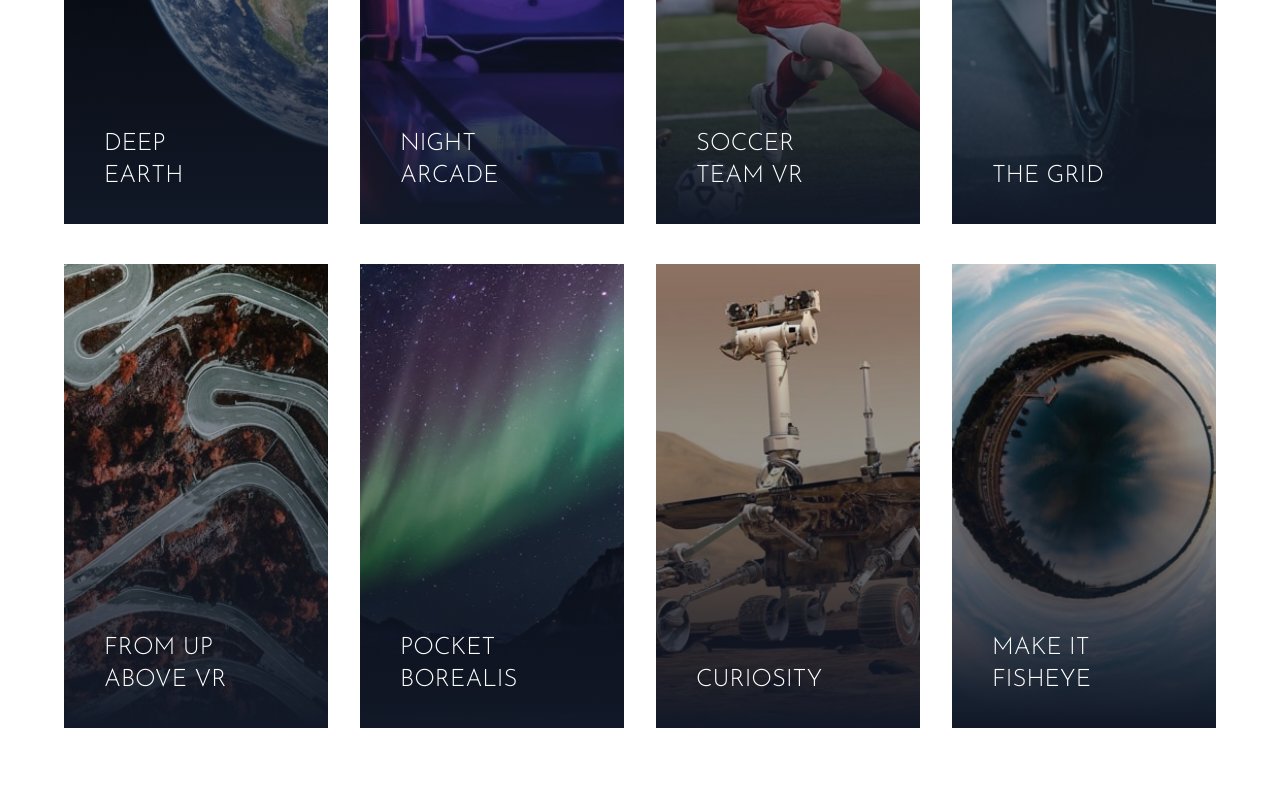
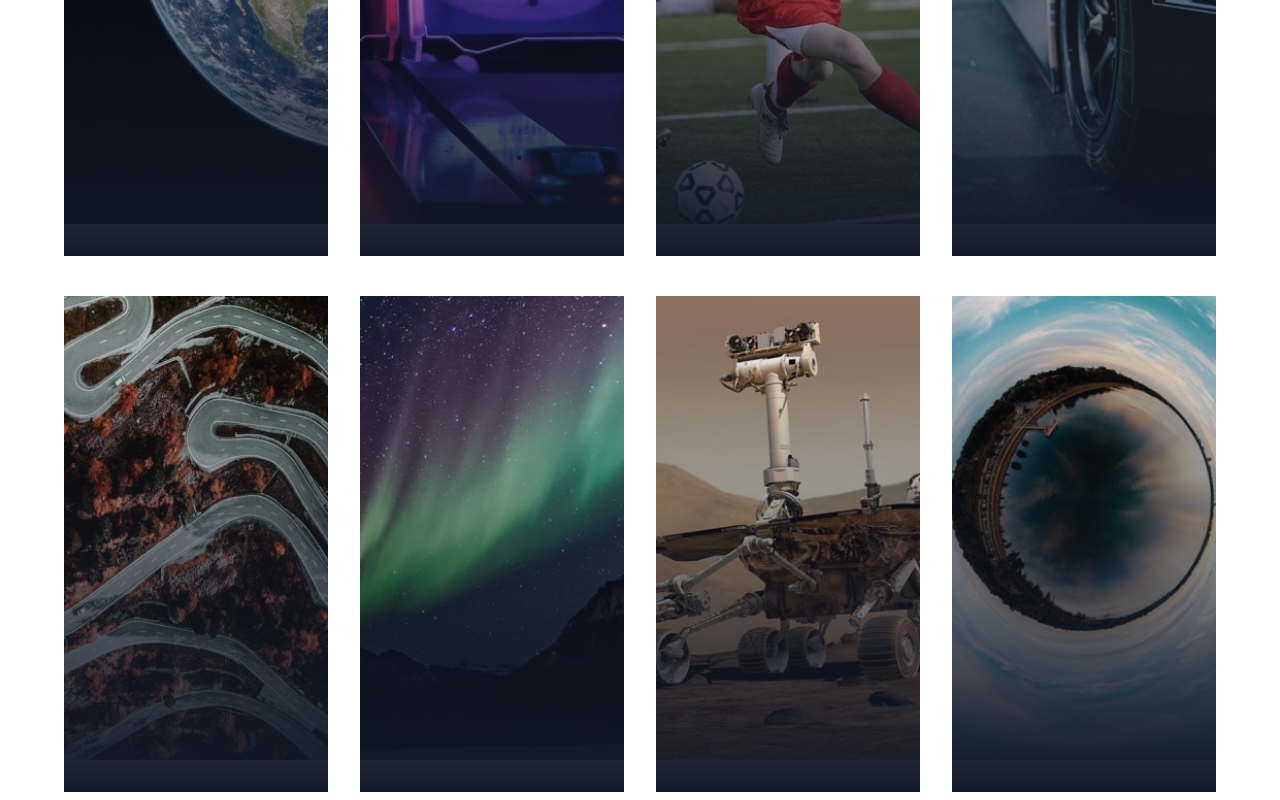
Before and after one commit to gumrahsindar/loopstudio-website, a React (Vite) app: page / in a window 1280 px wide. Shown: the part 1780-2580 px from the top of the page. Built offline with nearby package versions, Linux system fonts and the light colour scheme.

Commit message:
Update Creations.jsx to change item headings for improved semantics

```diff
--- a/src/comps/Creations.jsx
+++ b/src/comps/Creations.jsx
@@ -34,7 +34,7 @@ const Creations = () => {
             <div className='item-gradient'></div>
 
             {/* Item Text */}
-            <h5>Deep Earth</h5>
+            <h3>Deep Earth</h3>
           </div>
           {/* Item 2 */}
           <div className='group item'>
@@ -56,7 +56,7 @@ const Creations = () => {
             <div className='item-gradient'></div>
 
             {/* Item Text */}
-            <h5>Night Arcade</h5>
+            <h3>Night Arcade</h3>
           </div>
           {/* Item 3 */}
           <div className='group item'>
@@ -78,7 +78,7 @@ const Creations = () => {
             <div className='item-gradient'></div>
 
             {/* Item Text */}
-            <h5>Soccer Team VR</h5>
+            <h3>Soccer Team VR</h3>
           </div>
           {/* Item 4 */}
           <div className='group item'>
@@ -100,7 +100,7 @@ const Creations = () => {
             <div className='item-gradient'></div>
 
             {/* Item Text */}
-            <h5>The Grid</h5>
+            <h3>The Grid</h3>
           </div>
         </div>
 
@@ -126,7 +126,7 @@ const Creations = () => {
             <div className='item-gradient'></div>
 
             {/* Item Text */}
-            <h5>From Up Above VR</h5>
+            <h3>From Up Above VR</h3>
           </div>
           {/* Item 2 */}
           <div className='group item'>
@@ -148,7 +148,7 @@ const Creations = () => {
             <div className='item-gradient'></div>
 
             {/* Item Text */}
-            <h5>Pocket Borealis</h5>
+            <h3>Pocket Borealis</h3>
           </div>
           {/* Item 3 */}
           <div className='group item'>
@@ -170,7 +170,7 @@ const Creations = () => {
             <div className='item-gradient'></div>
 
             {/* Item Text */}
-            <h5>Curiosity</h5>
+            <h3>Curiosity</h3>
           </div>
           {/* Item 4 */}
           <div className='group item'>
@@ -192,7 +192,7 @@ const Creations = () => {
             <div className='item-gradient'></div>
 
             {/* Item Text */}
-            <h5>Make It Fisheye</h5>
+            <h3>Make It Fisheye</h3>
           </div>
         </div>
 
```
